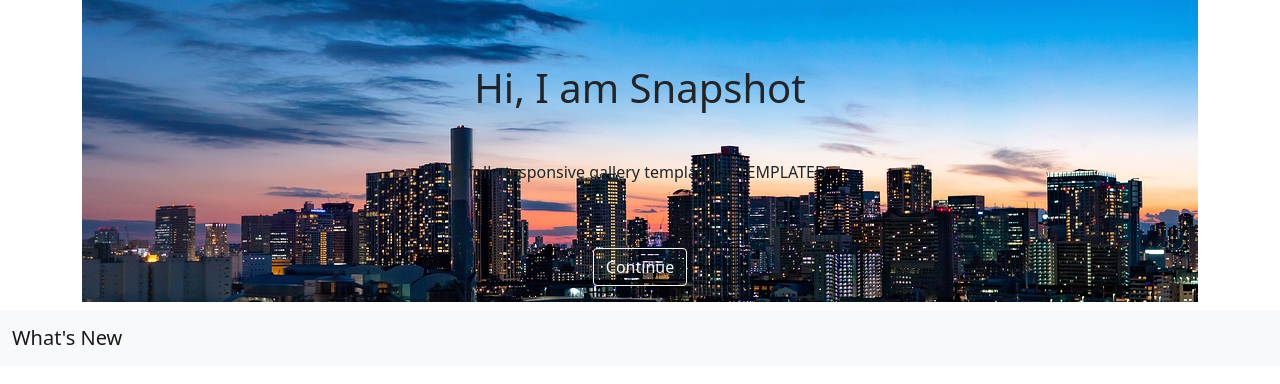
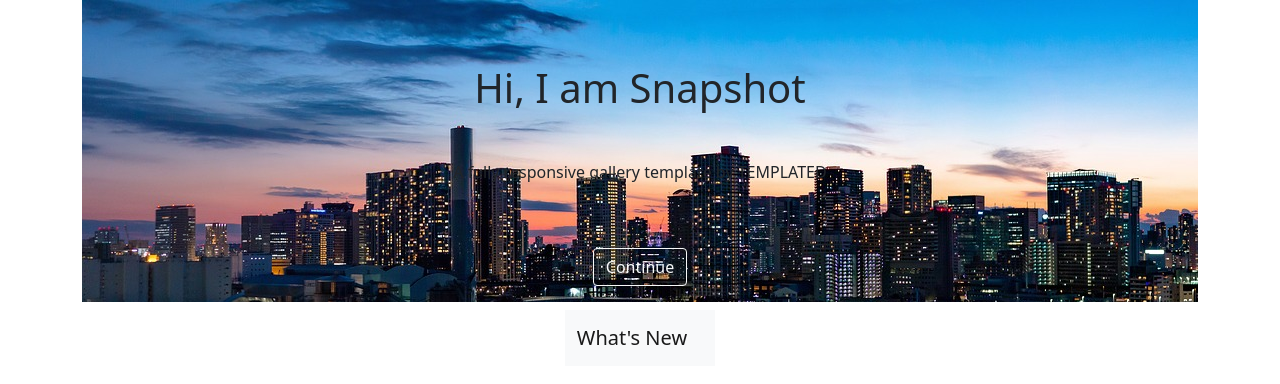
Before and after one commit to Joaoz1104/QualquerCoisa, a plain HTML site: page index.html in a window 1280 px wide. Drawn offline with Linux system fonts and the light colour scheme.

Commit message:
centralização do Whats New

```diff
--- a/index.html
+++ b/index.html
@@ -17,6 +17,7 @@
             <button type="button" class="btn btn-outline-light mt-5">Continue</button>
         </div>
     </div>
+    <ul class="nav justify-content-center">
         <nav class="navbar navbar-light bg-light">
             <div class="container-fluid">
                 <div class="nav justify-content-center">
@@ -24,6 +25,7 @@
                 </div>
             </div>
         </nav>
+      </ul>
     <script src="js/bootstrap.js"></script>
 </body>
 </html>
```
Lines whose indentation alone changed are shown as unchanged.
